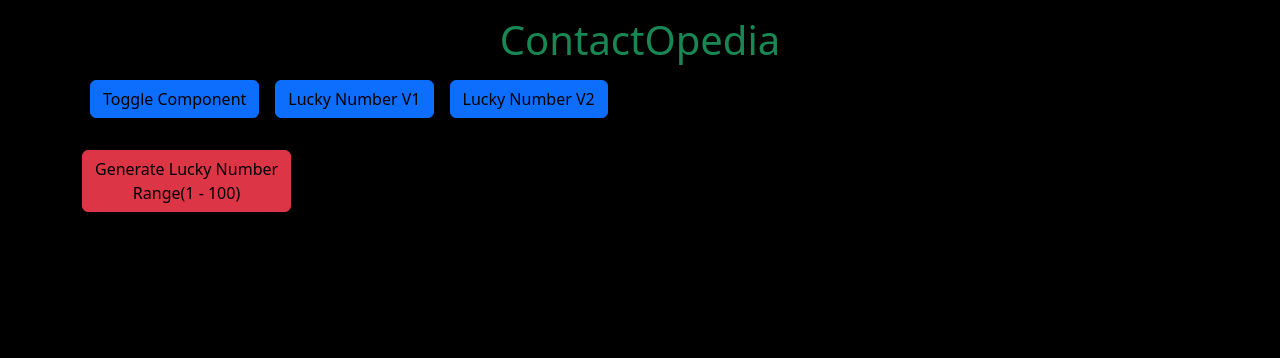
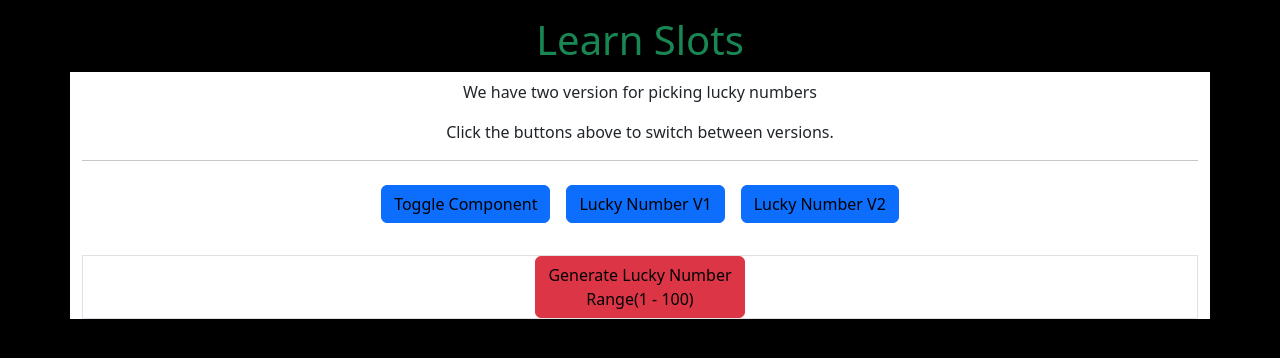
Before and after one commit to tankoi/vue-3-and-net-10-build-full-stack-real-world-app-2025, a Vue app in the folder Section 13 - Slots and Lifecycle/vue-components-demo/: page / in a window 1280 px wide. Shown: the top 358 px of the page. Built offline with nearby package versions, Linux system fonts and the light colour scheme.

Commit message:
107. Slots

```diff
--- a/Section 13 - Slots and Lifecycle/vue-components-demo/src/App.vue
+++ b/Section 13 - Slots and Lifecycle/vue-components-demo/src/App.vue
@@ -1,5 +1,9 @@
 <template>
-  <LuckyNumberParentComponent />
+  <LuckyNumberParentComponent>
+    <p class="pt-2">We have two version for picking lucky numbers</p>
+    <p>Click the buttons above to switch between versions.</p>
+    <hr>
+  </LuckyNumberParentComponent>
 </template>
 
 <script setup>
--- a/Section 13 - Slots and Lifecycle/vue-components-demo/src/components/LuckyNumberParentComponent.vue
+++ b/Section 13 - Slots and Lifecycle/vue-components-demo/src/components/LuckyNumberParentComponent.vue
@@ -1,7 +1,8 @@
 <template>
 	<div class="bg-black text pt-3" :style="{ height: '100vh' }">
-		<h1 class="text-center text-success">ContactOpedia</h1>
-		<div class="container">
+		<h1 class="text-center text-success">Learn Slots</h1>
+		<div class="container text-center bg-white">
+			<slot></slot>
 			<button class="btn btn-primary text-black m-2" @click="newVersion = !newVersion">Toggle Component</button>
 			<button class="btn btn-primary text-black m-2" @click="newVersion = false">Lucky Number V1</button>
 			<button class="btn btn-primary text-black m-2" @click="newVersion = true">Lucky Number V2</button>
@@ -9,7 +10,7 @@
 			<br>
 			<!-- component will not be remounted, so it preserves its state -->
 			<keep-alive :include="['LuckyNumber', 'LuckyNumberV2']">
-				<component :is="currentComponent" />
+				<component :is="currentComponent" class="border" />
 			</keep-alive>
 		</div>
 	</div>
```
